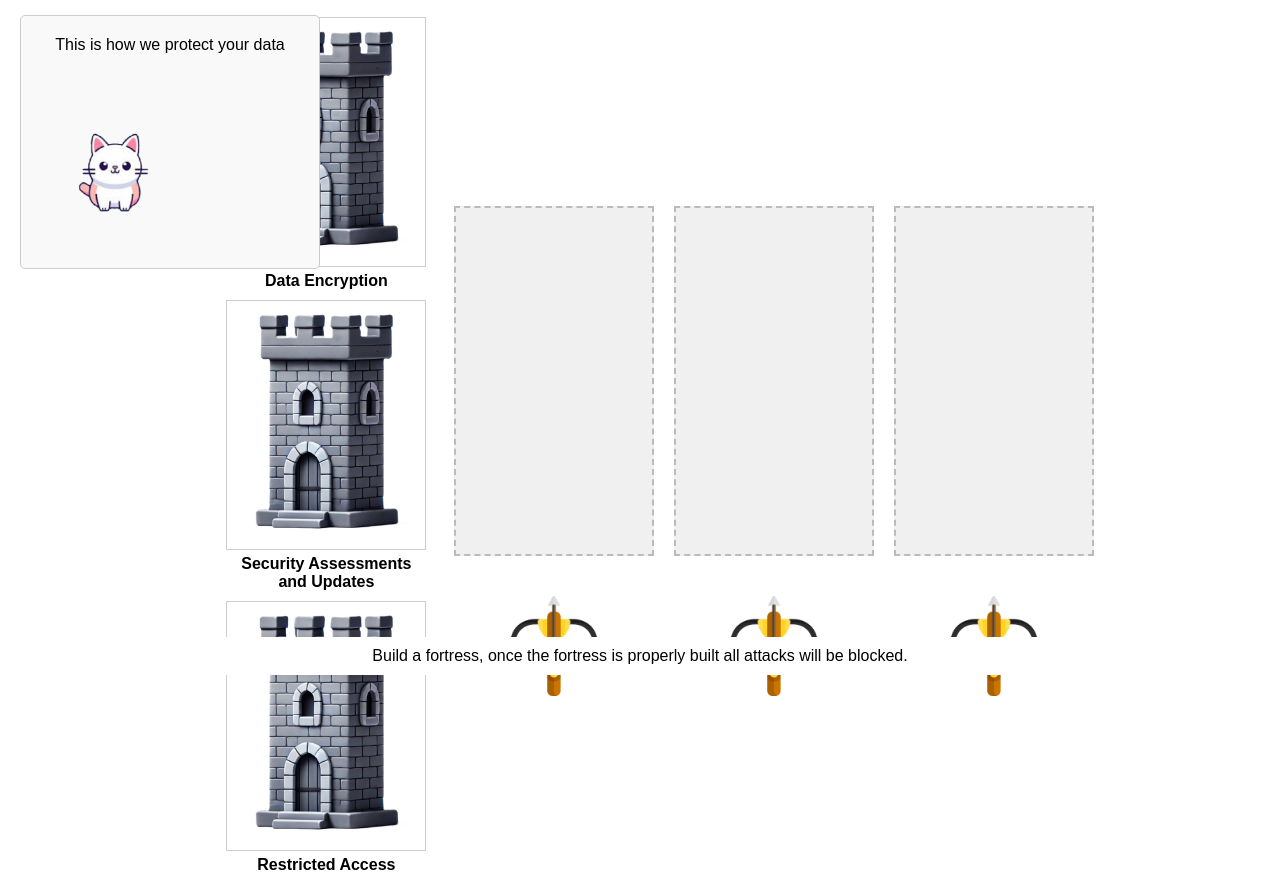
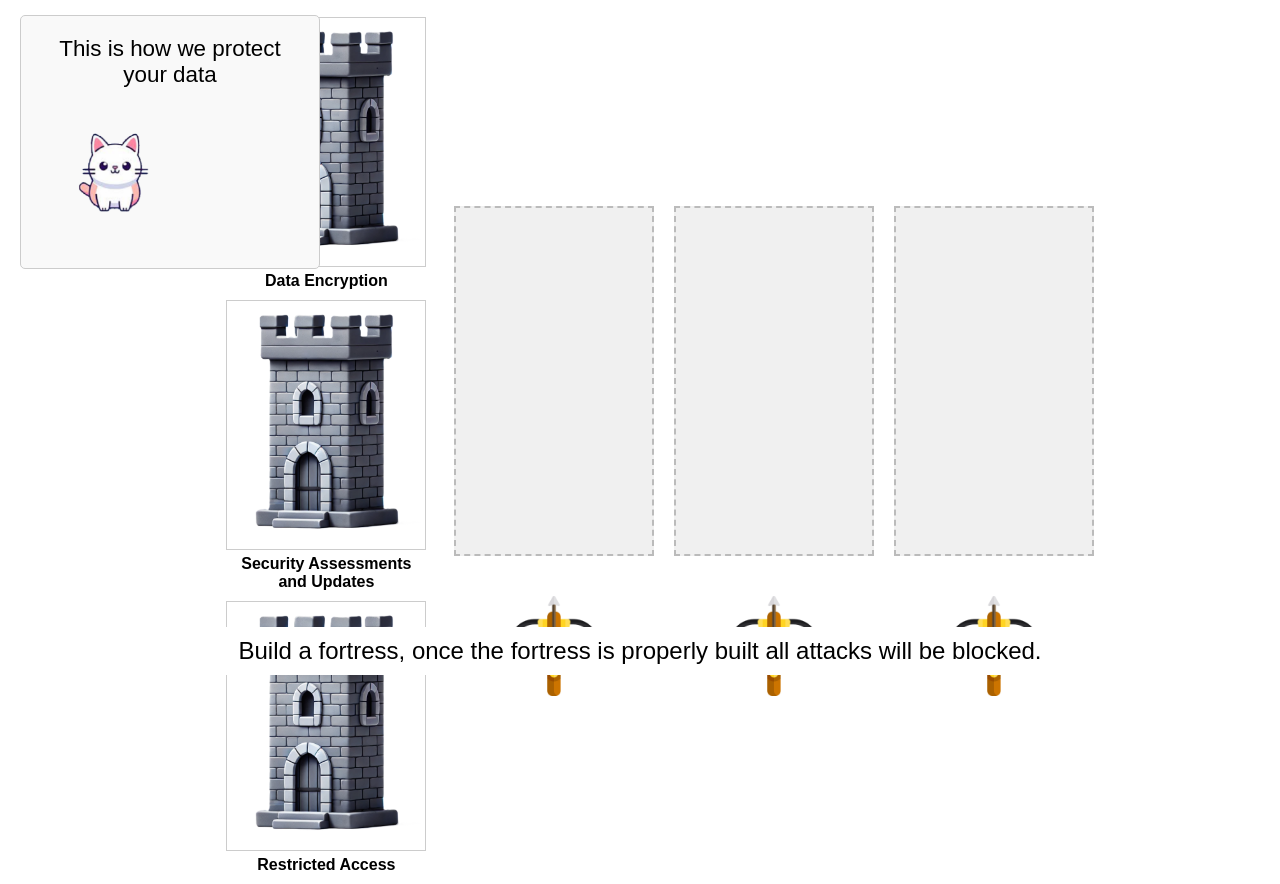
Before and after one commit to survey-cs/survey-cs.github.io, a plain HTML site: page gamified-privacy-04.html in a window 1280 px wide. Shown: the part 65-949 px from the top of the page. Drawn offline with Linux system fonts and the light colour scheme.

Commit message:
Update gamified-privacy-04.html

```diff
--- a/gamified-privacy-04.html
+++ b/gamified-privacy-04.html
@@ -56,6 +56,7 @@
             padding: 10px;
             flex: 1;
             display: flex;
+            font-size: 1.4rem;
             justify-content: center;
         }
         .main-content {
@@ -148,6 +149,7 @@
             text-align: center;
             padding: 10px 0;
             background-color: #fff;
+            font-size: 3vh;
         }
         #next-button {
             display: none;
```
